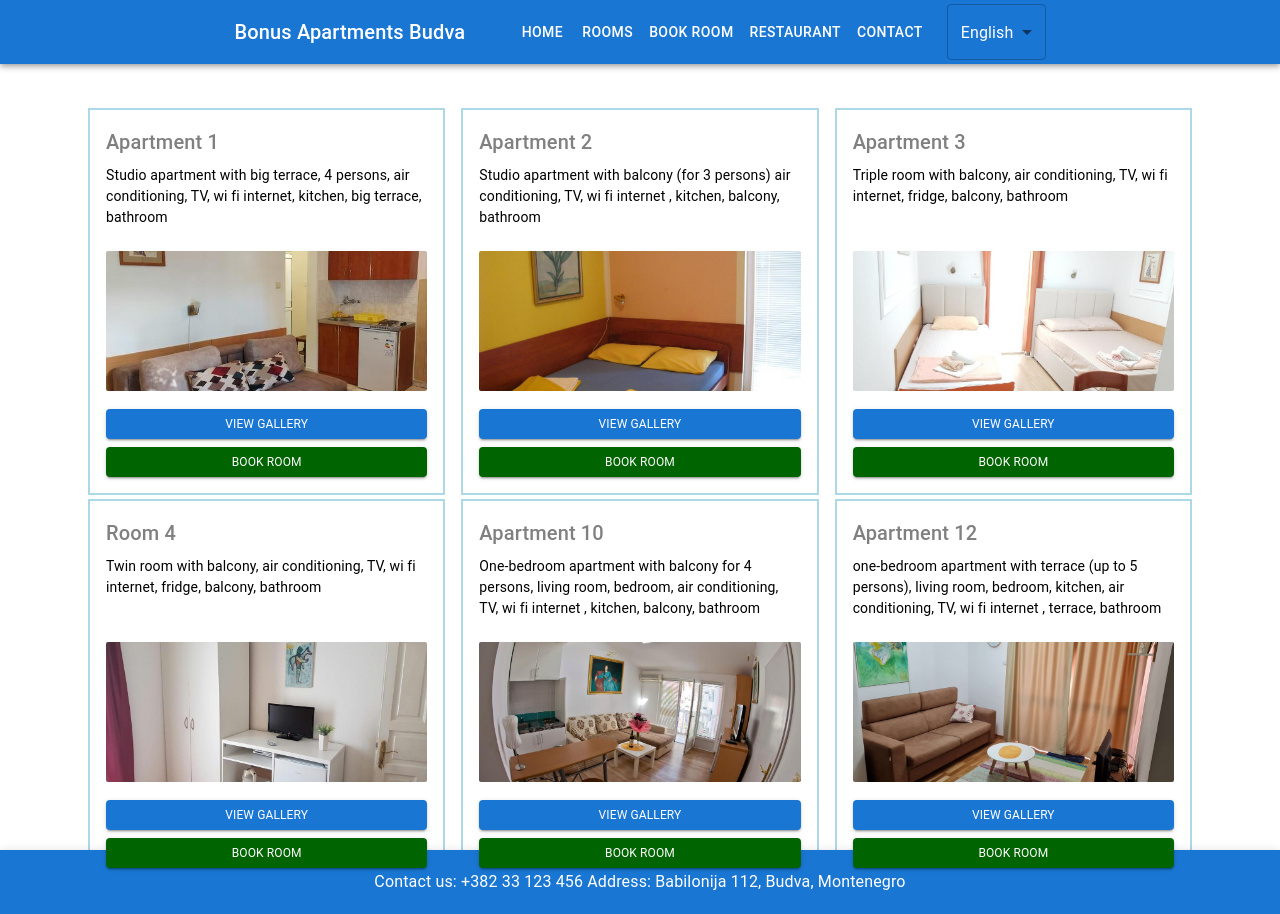
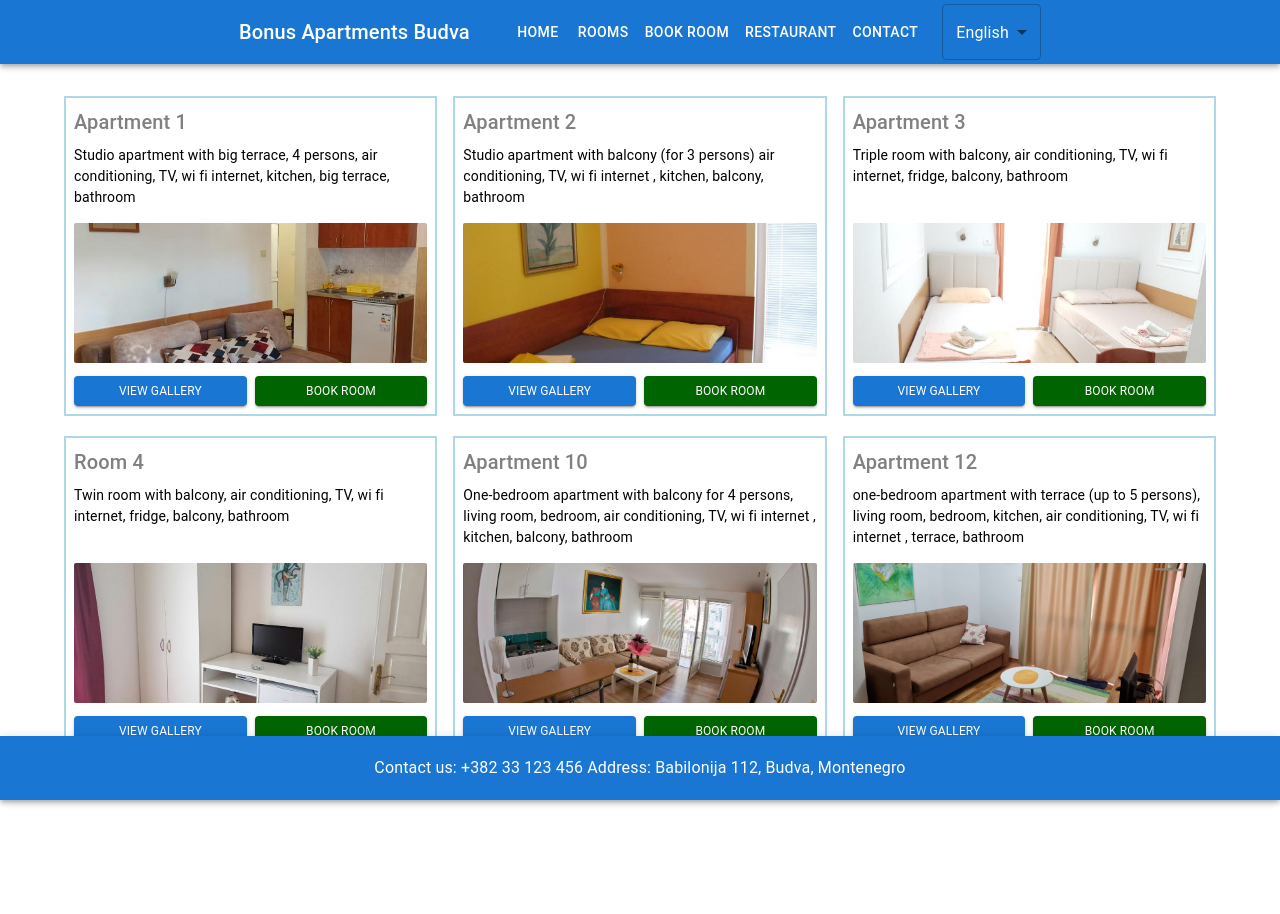
Before and after one commit to bubanjan/apartmentsbonus, a React (Create React App) app: page /rooms in a window 1280 px wide. After the commit the page ends 800 px from the top, so only its background shows below. Built offline with nearby package versions, Linux system fonts and the light colour scheme.

Commit message:
fixed footer positioning

```diff
--- a/src/App.js
+++ b/src/App.js
@@ -1,14 +1,7 @@
 // src/App.js
 import React from "react";
 import { BrowserRouter as Router, Route, Routes, Link } from "react-router-dom";
-import {
-    AppBar,
-    Toolbar,
-    Typography,
-    Button,
-    Container,
-    Box,
-} from "@mui/material";
+import { AppBar, Toolbar, Typography, Button, Box, Stack } from "@mui/material";
 import Home from "./components/Home";
 import Rooms from "./components/Rooms";
 import Restaurant from "./components/Restaurant";
@@ -20,19 +13,19 @@ import Footer from "./components/Footer"; // Import the Footer component
 function App() {
     return (
         <Router>
-            <Box
+            <Stack
                 sx={{
                     display: "flex",
                     flexDirection: "column",
-                    minHeight: "100vh",
+                    //minHeight: "100vh",
                 }}
             >
-                <AppBar position="static">
+                <AppBar position="sticky">
                     <Toolbar sx={{ justifyContent: "center" }}>
                         <Box sx={{ display: "flex", alignItems: "center" }}>
                             <Typography
                                 variant="h6"
-                                style={{ flexGrow: 1, marginRight: 45 }}
+                                sx={{ flexGrow: 1, marginRight: 4.5 }}
                             >
                                 Bonus Apartments Budva
                             </Typography>
@@ -46,7 +39,6 @@ function App() {
                             >
                                 Rooms
                             </Button>
-
                             <Button
                                 color="inherit"
                                 component={Link}
@@ -74,7 +66,7 @@ function App() {
                         </Box>
                     </Toolbar>
                 </AppBar>
-                <Container style={{ flex: 1, marginTop: "20px" }}>
+                <Box sx={{ flex: 0, mt: 1 }}>
                     <Routes>
                         <Route path="/rooms" element={<Rooms />} />
                         <Route path="/restaurant" element={<Restaurant />} />
@@ -82,9 +74,9 @@ function App() {
                         <Route path="/contact" element={<Contact />} />
                         <Route path="/" element={<Home />} />
                     </Routes>
-                </Container>
+                </Box>
                 <Footer /> {/* Add the Footer component */}
-            </Box>
+            </Stack>
         </Router>
     );
 }
--- a/src/components/Footer.jsx
+++ b/src/components/Footer.jsx
@@ -5,7 +5,7 @@ import { AppBar, Toolbar, Typography, Box } from "@mui/material";
 const Footer = () => {
     return (
         <AppBar
-            position="static"
+            //position="static"
             component="footer"
             sx={{ top: "auto", bottom: 0 }}
         >
--- a/src/components/Home.jsx
+++ b/src/components/Home.jsx
@@ -18,7 +18,7 @@ const Home = () => {
                 display="flex"
                 justifyContent="center"
                 alignItems="center"
-                sx={{ mt: 15 }}
+                sx={{ mt: 0 }}
             >
                 <img
                     src="/images/general/gen1.jpg"
--- a/src/components/Rooms.jsx
+++ b/src/components/Rooms.jsx
@@ -1,5 +1,13 @@
+// src/components/Rooms.jsx
 import React, { useState } from "react";
-import { Container, Typography, Grid, Box, Button } from "@mui/material";
+import {
+    Container,
+    Typography,
+    Grid,
+    Box,
+    Button,
+    ButtonBase,
+} from "@mui/material";
 import Lightbox from "react-image-lightbox";
 import "react-image-lightbox/style.css"; // This only needs to be imported once in your app
 
@@ -64,17 +72,19 @@ const Rooms = () => {
     };
 
     return (
-        <Container>
+        <Container sx={{ flexGrow: 0 }}>
             <Grid container spacing={2}>
                 {rooms.map((room, index) => (
                     <Grid item xs={12} sm={6} md={4} sx={{ mt: 3 }} key={index}>
                         <Box
-                            sx={{ border: "2px solid lightBlue" }} // border: "2px solid pink",
-                            padding={2}
-                            display="flex"
-                            flexDirection="column"
-                            justifyContent="space-between"
-                            height="100%"
+                            sx={{
+                                border: "2px solid lightBlue",
+                                padding: 1,
+                                display: "flex",
+                                flexDirection: "column",
+                                justifyContent: "space-between",
+                                height: "100%",
+                            }}
                         >
                             <Box sx={{ mb: 1 }}>
                                 <Typography
@@ -85,10 +95,7 @@ const Rooms = () => {
                                     {room.title}
                                 </Typography>
                                 <Box
-                                    sx={{
-                                        height: "60px", // Fixed height for the description
-                                        overflow: "hidden",
-                                    }}
+                                    sx={{ height: "60px", overflow: "hidden" }}
                                 >
                                     <Typography
                                         variant="body1"
@@ -99,29 +106,33 @@ const Rooms = () => {
                                     </Typography>
                                 </Box>
                             </Box>
+                            <ButtonBase
+                                onClick={() => openLightbox(room.folder)}
+                                sx={{ display: "block", textAlign: "initial" }}
+                            >
                                 <Box
                                     component="img"
                                     src={room.bestPhoto}
                                     alt={room.title}
                                     sx={{
                                         width: "100%",
-                                    height: "140px", // Fixed height
-                                    objectFit: "cover", // Maintain aspect ratio
-
+                                        height: "140px",
+                                        objectFit: "cover",
                                         borderRadius: "2px",
-                                    mb: 0, // Small margin-bottom
+                                        mb: 0,
                                     }}
                                 />
+                            </ButtonBase>
                             <Box
                                 display="flex"
-                                flexDirection="column"
+                                flexDirection="row"
                                 gap={1}
-                                sx={{ mt: 0 }} // Push buttons closer to the image
+                                sx={{ mt: 0 }}
                             >
                                 <Button
                                     variant="contained"
                                     color="primary"
-                                    sx={{ height: 30 }} // Increased button height for consistency
+                                    sx={{ height: 30, flex: 1 }}
                                     onClick={() => openLightbox(room.folder)}
                                 >
                                     <Typography
@@ -136,7 +147,8 @@ const Rooms = () => {
                                     sx={{
                                         backgroundColor: "darkGreen",
                                         color: "white",
-                                        height: 30, // Increased button height for consistency
+                                        height: 30,
+                                        flex: 1,
                                     }}
                                     href="/book-room"
                                 >
--- a/src/index.css
+++ b/src/index.css
@@ -1,13 +1,28 @@
+html,
+body,
+#root {
+    height: 100%;
+    margin: 0;
+}
+
 body {
-  margin: 0;
-  font-family: -apple-system, BlinkMacSystemFont, 'Segoe UI', 'Roboto', 'Oxygen',
-    'Ubuntu', 'Cantarell', 'Fira Sans', 'Droid Sans', 'Helvetica Neue',
-    sans-serif;
-  -webkit-font-smoothing: antialiased;
-  -moz-osx-font-smoothing: grayscale;
+    display: flex;
+    flex-direction: column;
+    margin: 0;
+    font-family: -apple-system, BlinkMacSystemFont, "Segoe UI", "Roboto",
+        "Oxygen", "Ubuntu", "Cantarell", "Fira Sans", "Droid Sans",
+        "Helvetica Neue", sans-serif;
+    -webkit-font-smoothing: antialiased;
+    -moz-osx-font-smoothing: grayscale;
 }
 
 code {
-  font-family: source-code-pro, Menlo, Monaco, Consolas, 'Courier New',
-    monospace;
+    font-family: source-code-pro, Menlo, Monaco, Consolas, "Courier New",
+        monospace;
 }
+
+#root {
+    flex: 1;
+    display: flex;
+    flex-direction: column;
+}
```
Lines whose indentation alone changed are shown as unchanged.
